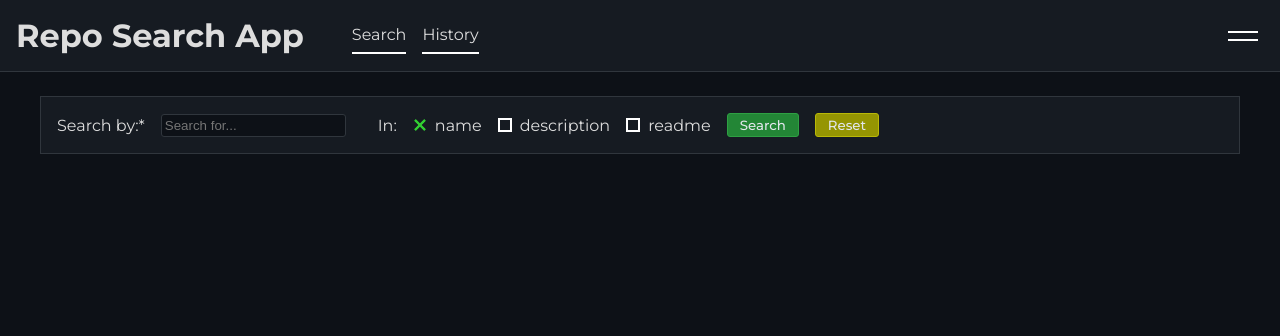
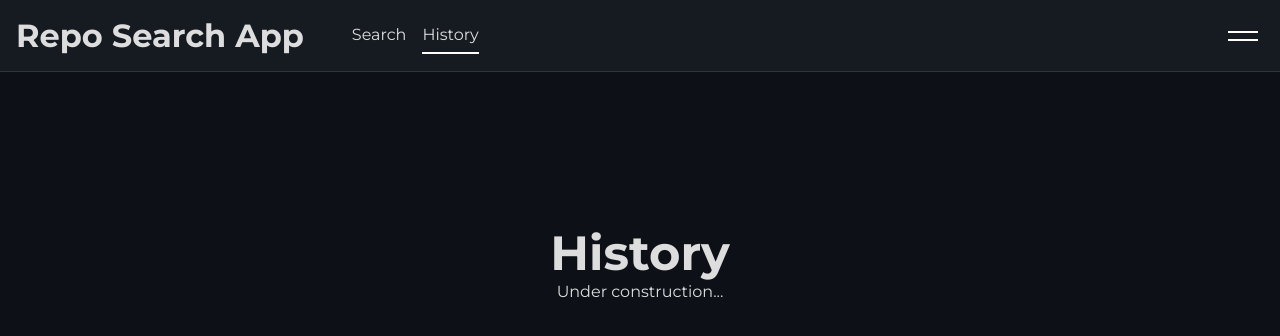
Before and after one commit to Bazsa241/repo-search-app, a React (Create React App) app: page / in a window 1280 px wide. Both pictures are taken after a click on the item "History". Shown: the top 336 px of the page. Built offline with nearby package versions, Linux system fonts and the light colour scheme.

Commit message:
search/history component

```diff
--- a/src/App.js
+++ b/src/App.js
@@ -1,24 +1,23 @@
 import Header from "./components/Header"
-import SearchBar from "./components/SearchBar"
-import SearchResult from "./components/SearchResult"
-import LoadingMask from "./components/LoadingMask"
+import Search from "./components/Search"
+import History from "./components/History"
 import {useSelector} from "react-redux"
+import * as actions from "./actions/actionTypes"
 
 function App() {
 
-  const isLoading = useSelector(state => state.isLoading)
-  const hasResult = useSelector(state => state.searchResult).items.length > 0
-  const showResult = hasResult && !isLoading
+  const menu = useSelector(state => state.menuSelect)
+  const showSearch = menu === actions.SEARCH_MENU
+  const showHistory = menu === actions.HISTORY_MENU
 
   return (
     <div className="App">
       <Header />
-      <SearchBar />
       {
-        isLoading && <LoadingMask />
+        showSearch && <Search />
       }
       {
-        showResult && <SearchResult />
+        showHistory && <History />
       }
     </div>
   );
--- a/src/actions/actionTypes.js
+++ b/src/actions/actionTypes.js
@@ -11,3 +11,5 @@ export const ASC = "asc"
 export const SEARCH = "search"
 export const LOADING = "loading"
 export const NOT_LOADING = "notLoading"
+export const SEARCH_MENU = "searchMenu"
+export const HISTORY_MENU = "historyMenu"
--- a/src/actions/actions.js
+++ b/src/actions/actions.js
@@ -35,3 +35,7 @@ export const loading = () => ({
 export const notLoading = () => ({
   type: actions.NOT_LOADING
 })
+
+export const menuChoose = (type) => ({
+  type: type
+})
--- a/src/components/Header.js
+++ b/src/components/Header.js
@@ -1,17 +1,30 @@
 import styled, {css} from "styled-components"
 import {useState} from "react"
+import {useSelector, useDispatch} from "react-redux"
+import * as actions from "../actions/actionTypes"
+import {menuChoose} from "../actions/actions"
 
 const Header = () => {
 
   const [open, setOpen] = useState(false)
+  const dispatch = useDispatch()
+  const currentMenu = useSelector(state => state.menuSelect)
+
+  const selectSearch = () => {
+    dispatch(menuChoose(actions.SEARCH_MENU))
+  }
+
+  const selectHistory = () => {
+    dispatch(menuChoose(actions.HISTORY_MENU))
+  }
 
   return (
-    <HeaderContent>
+    <HeaderContent currentMenu={currentMenu}>
       <h1>Repo Search App</h1>
       <nav>
         <ul className="menu">
-          <li>Search</li>
-          <li>History</li>
+          <li onClick={selectSearch} className="search-menu">Search</li>
+          <li onClick={selectHistory} className="history-menu">History</li>
         </ul>
         <Burger open={open} onClick={() => setOpen(!open)}>
           <span className="top"></span>
@@ -56,9 +69,22 @@ const HeaderContent = styled.header`
       li {
         cursor: pointer;
         padding: .5rem 0;
-        border-bottom: 2px solid white;
+        border-bottom: 2px solid;
+        border-color: transparent;
         user-select: none;
       }
+
+      ${props => props.currentMenu === actions.SEARCH_MENU && css`
+        .search-menu {
+          border-color: white;
+        }
+      `}
+
+      ${props => props.currentMenu === actions.HISTORY_MENU && css`
+        .history-menu {
+          border-color: white;
+        }
+      `}
     }
   }
 `
--- /dev/null
+++ b/src/components/History.js
@@ -0,0 +1,21 @@
+import styled from "styled-components"
+
+const History = () => {
+  return (
+    <HistoryContent>
+      <h3>History</h3>
+      <p>Under construction...</p>
+    </HistoryContent>
+  )
+}
+
+const HistoryContent = styled.div`
+  margin-top: 8rem;
+  text-align: center;
+
+  h3 {
+    font-size: 3rem;
+  }
+`
+
+export default History
--- a/src/components/Repo.js
+++ b/src/components/Repo.js
@@ -1,5 +1,5 @@
 import styled from "styled-components"
-import dummyPng from "./tmp/dummy.png"
+// import dummyPng from "./tmp/dummy.png"
 import dateFormatter from "../utils/dateFormatter"
 
 
@@ -14,7 +14,7 @@ const Repo = ({repo}) => {
     <RepoContent>
       <div className="name">
         <h3>{repo.name}</h3>
-        <a href={repo.html_url} target="_blank"><p>{repo.full_name}</p></a>
+        <a href={repo.html_url} rel="noreferrer" target="_blank"><p>{repo.full_name}</p></a>
       </div>
       <div className="stars-watchers">
         <p>Stars: {repo.stargazers_count}</p>
@@ -37,7 +37,7 @@ const Repo = ({repo}) => {
       <div className="owner">
         <p>By: {repo.owner.login}</p>
       </div>
-      <a href={repo.owner.html_url} target="_blank" className="picture">
+      <a href={repo.owner.html_url} target="_blank" rel="noreferrer" className="picture">
         <img src={repo.owner.avatar_url} alt="avatar"/>
       </a>
     </RepoContent>
--- /dev/null
+++ b/src/components/Search.js
@@ -0,0 +1,26 @@
+import SearchBar from "./SearchBar"
+import SearchResult from "./SearchResult"
+import LoadingMask from "./LoadingMask"
+import {useSelector} from "react-redux"
+
+
+const Search = () => {
+
+  const isLoading = useSelector(state => state.isLoading)
+  const hasResult = useSelector(state => state.searchResult).items.length > 0
+  const showResult = hasResult && !isLoading
+
+  return (
+    <>
+      <SearchBar />
+      {
+        isLoading && <LoadingMask />
+      }
+      {
+        showResult && <SearchResult />
+      }
+    </>
+  )
+}
+
+export default Search
--- a/src/components/SearchBar.js
+++ b/src/components/SearchBar.js
@@ -13,8 +13,14 @@ const SearchBar = () => {
   const name = useSelector(state => state.checkBoxes.name)
   const readme = useSelector(state => state.checkBoxes.readme)
   const description = useSelector(state => state.checkBoxes.description)
-  const state = useSelector(state => state)
-  console.log(state);
+  // const state = useSelector(state => state)
+  // console.log(state);
+
+  const keyDown = (e) => {
+    if(e.key === "Enter") {
+      onLoad()
+    }
+  }
 
   const onInit = () => {
     dispatch(init())
@@ -31,6 +37,7 @@ const SearchBar = () => {
              placeholder="Search for..."
              value={input}
              onChange={(e) => dispatch(refresh(e.target.value))}
+             onKeyDown={keyDown}
       />
       <label>In: </label>
       <CheckBox label="name"
--- a/src/index.js
+++ b/src/index.js
@@ -12,6 +12,7 @@ const store = createStore(
   allreducers,
   applyMiddleware(thunk)
 )
+
 ReactDOM.render(
   <React.StrictMode>
     <Provider store={store}>
--- a/src/reducers/index.js
+++ b/src/reducers/index.js
@@ -3,6 +3,7 @@ import searchInput from "./searchInput"
 import sorting from "./sorting"
 import isLoading from "./isLoading"
 import searchResult from "./searchResult"
+import menuSelect from "./menuSelect"
 import { combineReducers } from "redux"
 
 const allreducers = combineReducers({
@@ -10,7 +11,8 @@ const allreducers = combineReducers({
   searchInput,
   sorting,
   isLoading,
-  searchResult
+  searchResult,
+  menuSelect
 })
 
 export default allreducers
--- /dev/null
+++ b/src/reducers/menuSelect.js
@@ -0,0 +1,14 @@
+import * as actions from "../actions/actionTypes"
+
+const menuSelect = (state = actions.SEARCH_MENU, action) => {
+  switch(action.type) {
+    case actions.SEARCH_MENU:
+      return action.type
+    case actions.HISTORY_MENU:
+      return action.type
+    default:
+      return state
+  }
+}
+
+export default menuSelect
```
